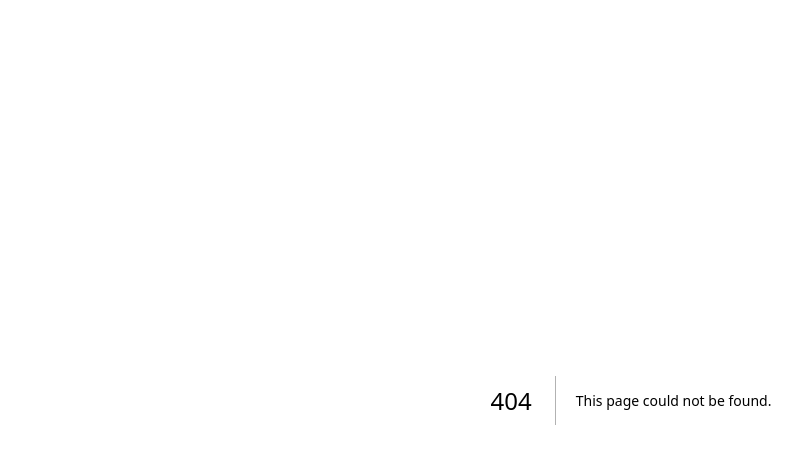
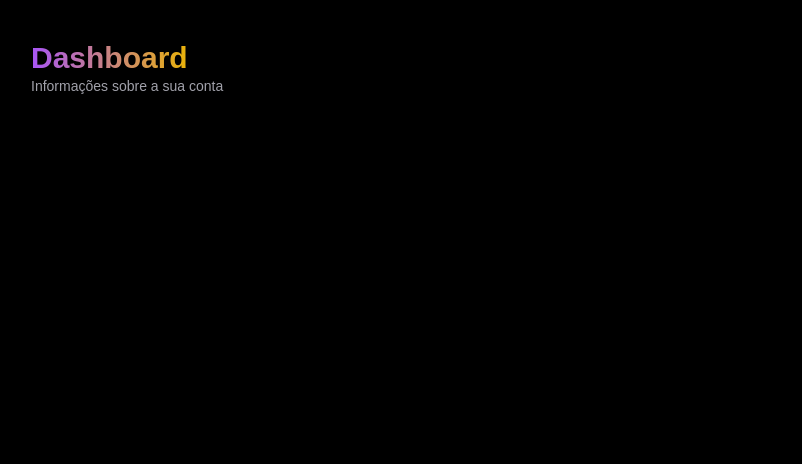
Before and after one commit to EduCarmo/formacaoDev-react-tailwind, a Next.js app: page /extras/titulo in a window 1280 px wide. Before the commit this address had no page. Shown: the top 464 px of the page, without its empty margins (9-811 px from the left). Built offline with nearby package versions, Linux system fonts and the light colour scheme.

Commit message:
aula extra finalizada

```diff
--- /dev/null
+++ b/src/components/template/Titulo.tsx
@@ -0,0 +1,20 @@
+interface TituloProps {
+    principal?: string
+    secundario?: string
+    gradiente?: boolean
+}
+
+export default function Titulo(props: TituloProps) {
+    return (
+        <div className="flex flex-col items-start">
+            <h1 className={`
+                text-3xl font-black
+                ${props.gradiente?
+                     'bg-gradient-to-r from-purple-500 to-yellow-500 text-transparent bg-cliptext bg-clip-text' : ''}
+            `}>
+                {props.principal}
+            </h1>
+            <h2 className="text-sm font-light text-zinc-400">{props.secundario}</h2>
+        </div>
+    )
+}
--- /dev/null
+++ b/src/pages/extras/background.tsx
@@ -0,0 +1,10 @@
+export default function Background() {
+    return (
+        <div className="
+            flex-center h-screen
+            bg-gradient-to-br from-purple-800 via-purple-500 to-black
+        ">
+            Background
+        </div>
+    )
+}
--- /dev/null
+++ b/src/pages/extras/container.tsx
@@ -0,0 +1,7 @@
+export default function Container() {
+    return (
+        <div className="container bg-red-500 mx-auto my-8">
+            <p className="text-3xl">Container</p>
+        </div>
+    );
+}
--- /dev/null
+++ b/src/pages/extras/titulo.tsx
@@ -0,0 +1,14 @@
+import Titulo from "@/components/template/Titulo";
+
+export default function PaginaTitulo() {
+    return (
+        <div className="p-10">
+            <Titulo
+            principal="Dashboard"
+            secundario="Informações sobre a sua conta"
+            gradiente
+            />
+
+        </div>
+    )
+}
```
